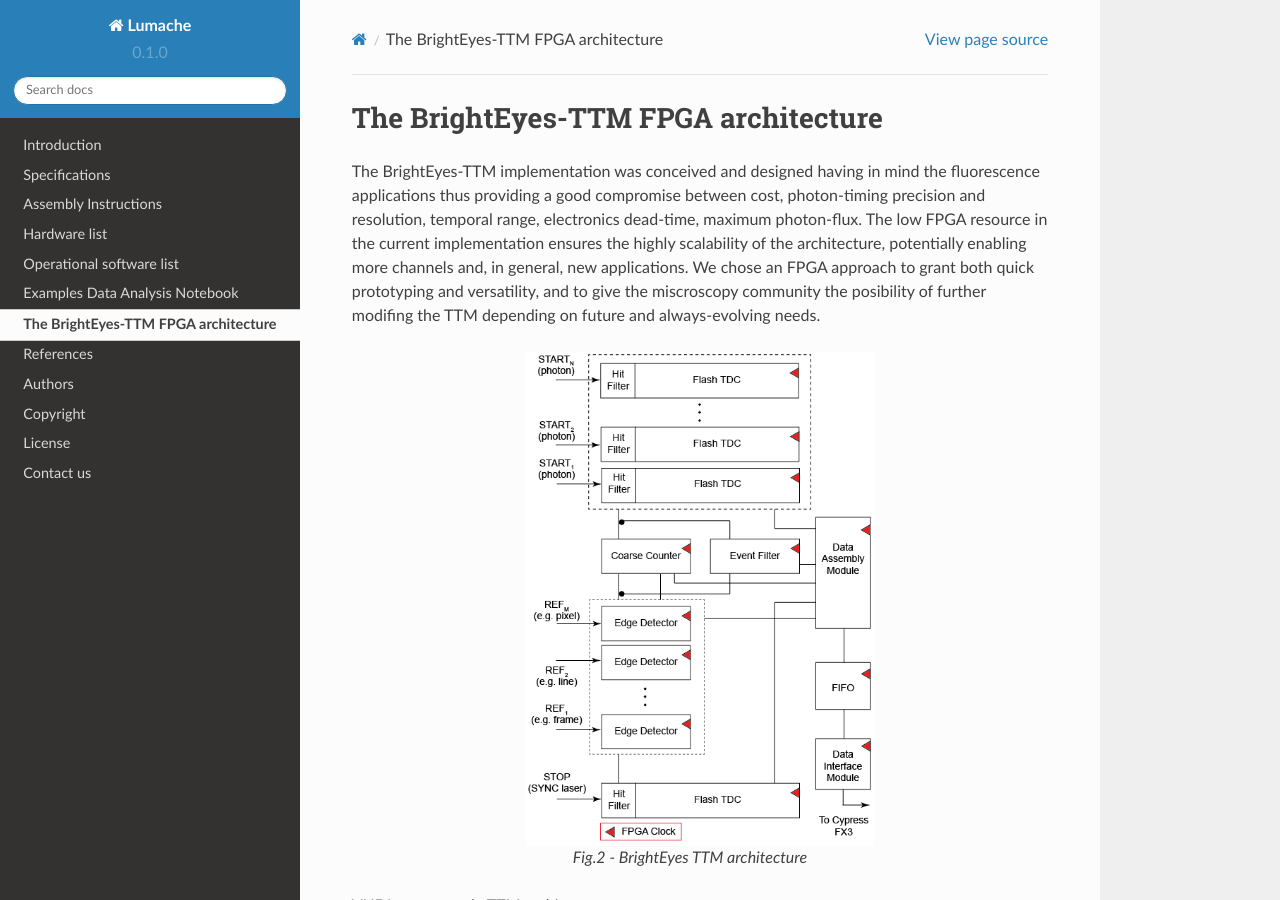
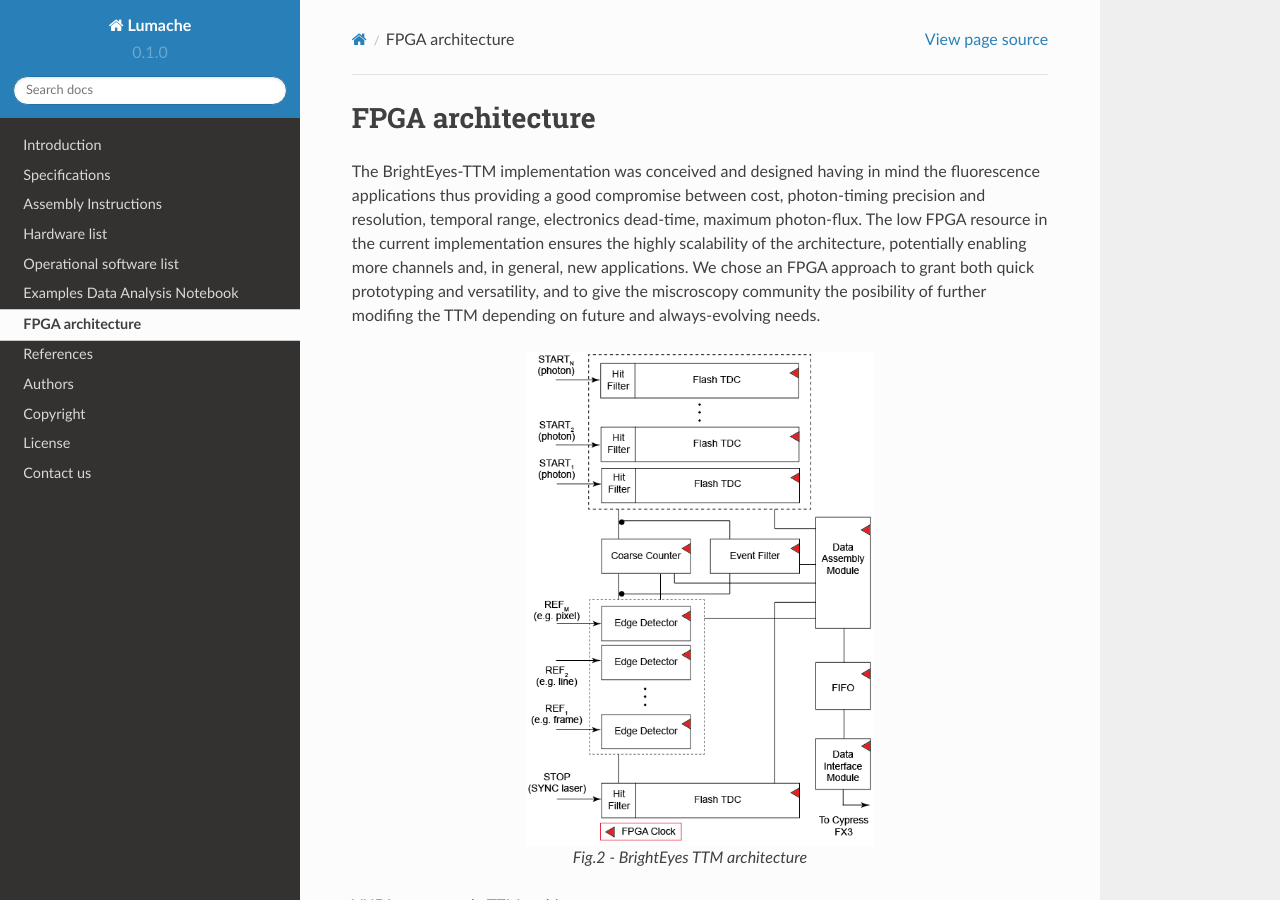
Before and after one commit to mattia-donato/BrightEyes-TTM-docs, a Sphinx documentation site: the page built from docs/source/architecture.rst, in a window 1280 px wide and 900 px high. Built offline with Sphinx 7.4.7 and the Read the Docs theme 2.0.0, drawn with Linux system fonts in a browser that asks for light colours.

Commit message:
Update architecture.rst

```diff
--- a/docs/source/architecture.rst
+++ b/docs/source/architecture.rst
@@ -1,6 +1,6 @@
+FPGA architecture
+^^^^^^^^^^^^^^^^^
 
-The BrightEyes-TTM FPGA architecture
-^^^^^^^^^^^^^^^^^^^^^^^^^^^^^^^^^^^^
 The BrightEyes-TTM implementation was conceived and designed having in mind the fluorescence applications thus providing a good compromise between cost, photon-timing precision and resolution, temporal range, electronics dead-time, maximum photon-flux. The low FPGA resource in the current implementation ensures the highly scalability of the architecture, potentially enabling more channels and, in general, new applications. We chose an FPGA approach to grant both quick prototyping and versatility, and to give the miscroscopy community the posibility of further modifing the TTM depending on future and always-evolving needs.
 
 .. figure:: img/BrightEyesTTM_architecture.PNG
```
